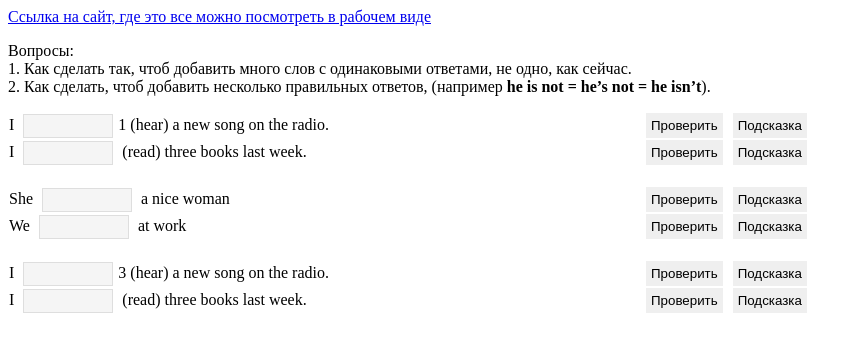
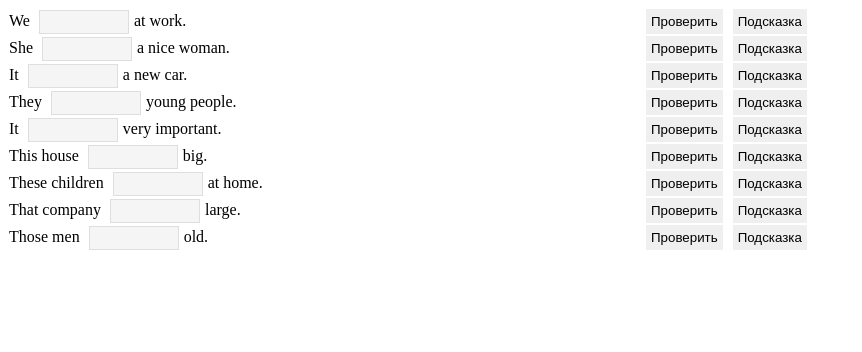
Before and after one commit to SergiiNikolayev/a1english-tests, a plain HTML site: page index.html in a window 1280 px wide. Shown: the whole page, without its empty margins (0-862 px from the left). Drawn offline with Linux system fonts and the light colour scheme.

Commit message:
to production

```diff
--- a/index.html
+++ b/index.html
@@ -6,44 +6,17 @@
     <link rel="stylesheet" href="styles.css">
 </head>
 <body>
-<a href="http://a1english.com/tests/irregular-verbs-past-simple-1/">Cсылка на сайт, где это все можно посмотреть в
-    рабочем виде</a>
-
-<p>
-    Вопросы:
-    <br>
-    1. Как сделать так, чтоб добавить много слов с одинаковыми ответами, не одно, как сейчас.
-    <br>
-    2. Как сделать, чтоб добавить несколько правильных ответов, (например <strong>he is not = he’s not = he
-    isn’t</strong>).
-</p>
 
 
 <div class="tests">
     <table>
-        <tbody id="questionsWrapper">
+        <tbody id="questionsWrapperIs01">
 
         </tbody>
     </table>
 </div>
 
 
-<div class="tests">
-    <table>
-        <tbody id="questionsWrapper2">
-
-        </tbody>
-    </table>
-</div>
-
-<div class="tests">
-    <table>
-        <tbody id="questionsWrapper3">
-
-        </tbody>
-    </table>
-</div>
-
 </body>
 <script src="script.js"></script>
 </html>
--- a/script.js
+++ b/script.js
@@ -3,10 +3,82 @@ console.clear();
 /**
  * Our DataBases
  * */
-var iAme;
-var heIsNot = ["he is not", "he isn't", "he's not"];
-var sheIsNot = ["she is not", "she isn't", "she's not"];
 
+var questionsListIs01 = [{
+    name: "002",
+    hint: "are",
+    question: {
+        beforeInput: "We ",
+        afterInput: "at work."
+    },
+    answers: ["are", "\'re"]
+}, {
+    name: "003",
+    hint: "is",
+    question: {
+        beforeInput: "She ",
+        afterInput: "a nice woman."
+    },
+    answers: ["is", "\'s"]
+}, {
+    name: "004",
+    hint: "is",
+    question: {
+        beforeInput: "It ",
+        afterInput: "a new car."
+    },
+    answers: ["is", "\'s"]
+}, {
+    name: "005",
+    hint: "are",
+    question: {
+        beforeInput: "They ",
+        afterInput: "young people."
+    },
+    answers: ["are", "\'re"]
+}, {
+    name: "006",
+    hint: "is",
+    question: {
+        beforeInput: "It ",
+        afterInput: "very important."
+    },
+    answers: ["is", "\'s"]
+}, {
+    name: "007",
+    hint: "is",
+    question: {
+        beforeInput: "This house ",
+        afterInput: "big."
+    },
+    answers: ["is", "\'s"]
+}, {
+    name: "008",
+    hint: "are",
+    question: {
+        beforeInput: "These children ",
+        afterInput: "at home."
+    },
+    answers: ["are", "\'re"]
+}, {
+    name: "009",
+    hint: "is",
+    question: {
+        beforeInput: "That company ",
+        afterInput: "large."
+    },
+    answers: ["is", "\'s"]
+}, {
+    name: "010",
+    hint: "are",
+    question: {
+        beforeInput: "Those men ",
+        afterInput: "old."
+    },
+    answers: ["are", "\'re"]
+}];
+
+/*
 var questionsList = [{
     name: "001",
     hint: "heard",
@@ -14,7 +86,7 @@ var questionsList = [{
         beforeInput: "I ",
         afterInput: "1 (hear) a new song on the radio."
     },
-    answers: heIsNot//["heard", "heard1", "heard2", "he is not", "he isn't"]
+    answers: ["heard", "heard1", "heard2", "he is not", "he isn't"]
 }, {
     name: "002",
     hint: "read",
@@ -61,14 +133,14 @@ var questionsList3 = [{
         afterInput: " (read) three books last week."
     },
     answers: ["3read", "3read1", "3read2"]
-}];
+}];*/
 
 /**
  * HTML id's
  * */
-var qWrapper = document.getElementById("questionsWrapper");
-var qWrapper2 = document.getElementById("questionsWrapper2");
-var qWrapper3 = document.getElementById("questionsWrapper3");
+
+var qWrapper = document.getElementById("questionsWrapperIs01");
+
 
 
 /**
@@ -149,6 +221,9 @@ var QuizModule = function (htmlWrapper, listOfQuestions) {
 
     function hint(id) {
         console.log("hint: ", id);
+        //TO DO: past first right answer in our input fiels from DB.answers[0]
+        var answerInput = document.getElementById(id);
+        answerInput.innerHTML = questions[i].answer[0];
     }
 
     return {
@@ -164,6 +239,23 @@ var QuizModule = function (htmlWrapper, listOfQuestions) {
  * questionHandler's
  *
  * */
+
+var questionHandlerIs01 = new QuizModule(qWrapper);
+questionHandlerIs01.init(questionsListIs01);
+document.addEventListener('click', function (e) {
+    console.log(e);
+    if (e.target.id.indexOf("hint") !== -1) {
+        questionHandlerIs01.hint(e.target.id)
+    } else if (e.target.id.indexOf("check") !== -1) {
+        var input = document.getElementById(e.target.id.slice(0, e.target.id.indexOf("-")));
+        var userInputNoSpace = input.value.replace(/^\s+|\s+$/g, ""); //.replace(/^\s+|\s+$/g, "") - cutting all spaces before and after input.value
+        questionHandlerIs01.check(e.target.id, userInputNoSpace)
+    } else {
+        console.log("some error appears when Question was creating check question with name: ", e.target.id.slice(0, e.target.id.indexOf("-")));
+    }
+});
+
+/*
 
 var questionHandler = new QuizModule(qWrapper);
 questionHandler.init(questionsList);
@@ -213,4 +305,4 @@ document.addEventListener('click', function (e) {
     } else {
         console.log("some error appears when Question was creating check question with name: ", e.target.id.slice(0, e.target.id.indexOf("-")));
     }
-});
+});*/
```
